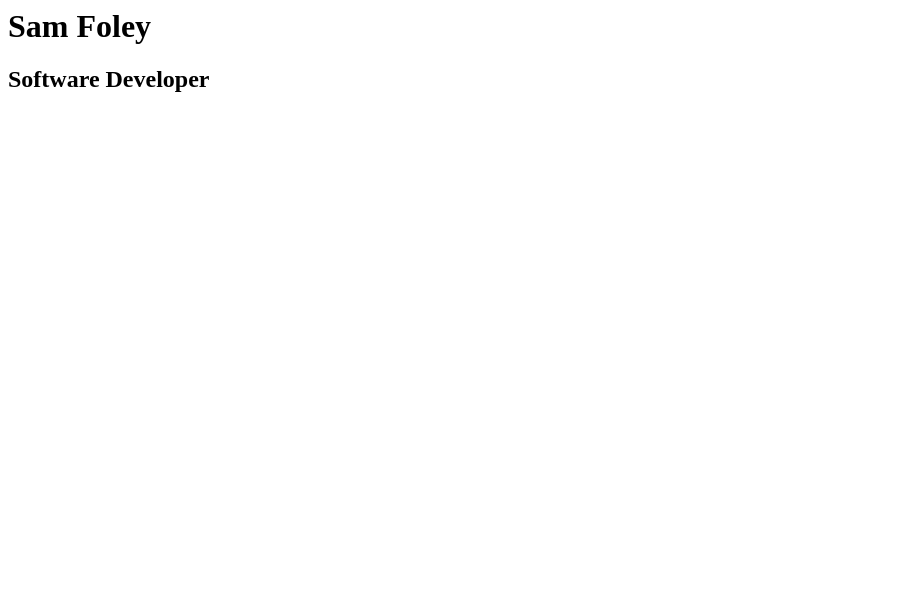
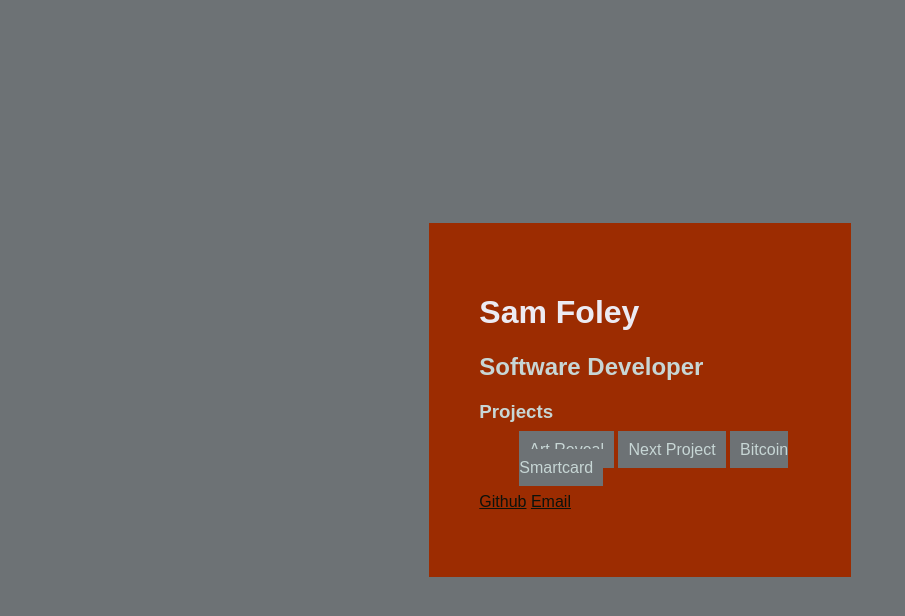
Before and after one commit to samfoley/samfoley.com, a website: page public/index.html in a window 1280 px wide. Shown: the whole page, without its empty margins (0-905 px from the left). Drawn offline with Linux system fonts and the light colour scheme.

Commit message:
Basic homepage

```diff
--- a/public/index.html
+++ b/public/index.html
@@ -1,9 +1,58 @@
 <html>
 <head>
 <title>Sam Foley Software Developer</title>
+<style>
+body {
+    display: grid;
+    place-content: center;
+    grid-template-columns: 1fr 1fr 1fr;
+    grid-template-rows: 1fr 1fr 1fr;
+    background-color: #6D7275;
+    color: #C7D6D5;
+    font-family: sans-serif;
+}
+
+#content {
+    grid-row: 2 / 3;
+    grid-column: 2 / 3;
+    padding: 50px;
+    background-color: #9c2c01;
+}
+h1 {
+    font-family: sans-serif;
+    color: #ECEBF3;
+
+}
+h2 {
+    font-family: sans-serif;
+
+}
+li {
+    display: inline;
+    background-color:  #6D7275;
+    padding: 10px;
+
+}
+a {
+    color: #0C120C;
+}
+</style>
 </head>
 <body>
-<h1>Sam Foley</h1>
-<h2>Software Developer</h2>
+    <div id="content">
+           <h1>Sam Foley</h1>
+           <h2>Software Developer</h2>
+           <h3>Projects</h3>
+           <ul>
+               <li>Art Reveal</li>
+               <li>Next Project</li>
+               <li>Bitcoin Smartcard</li>
+           </ul>
+           <p>
+               <a href="https://github.com/samfoley">Github</a>
+               <a href="mailto:sam@samfoley.com">Email</a></a>
+           </p>
+    </div>
+
 </body>
 </html>
```
